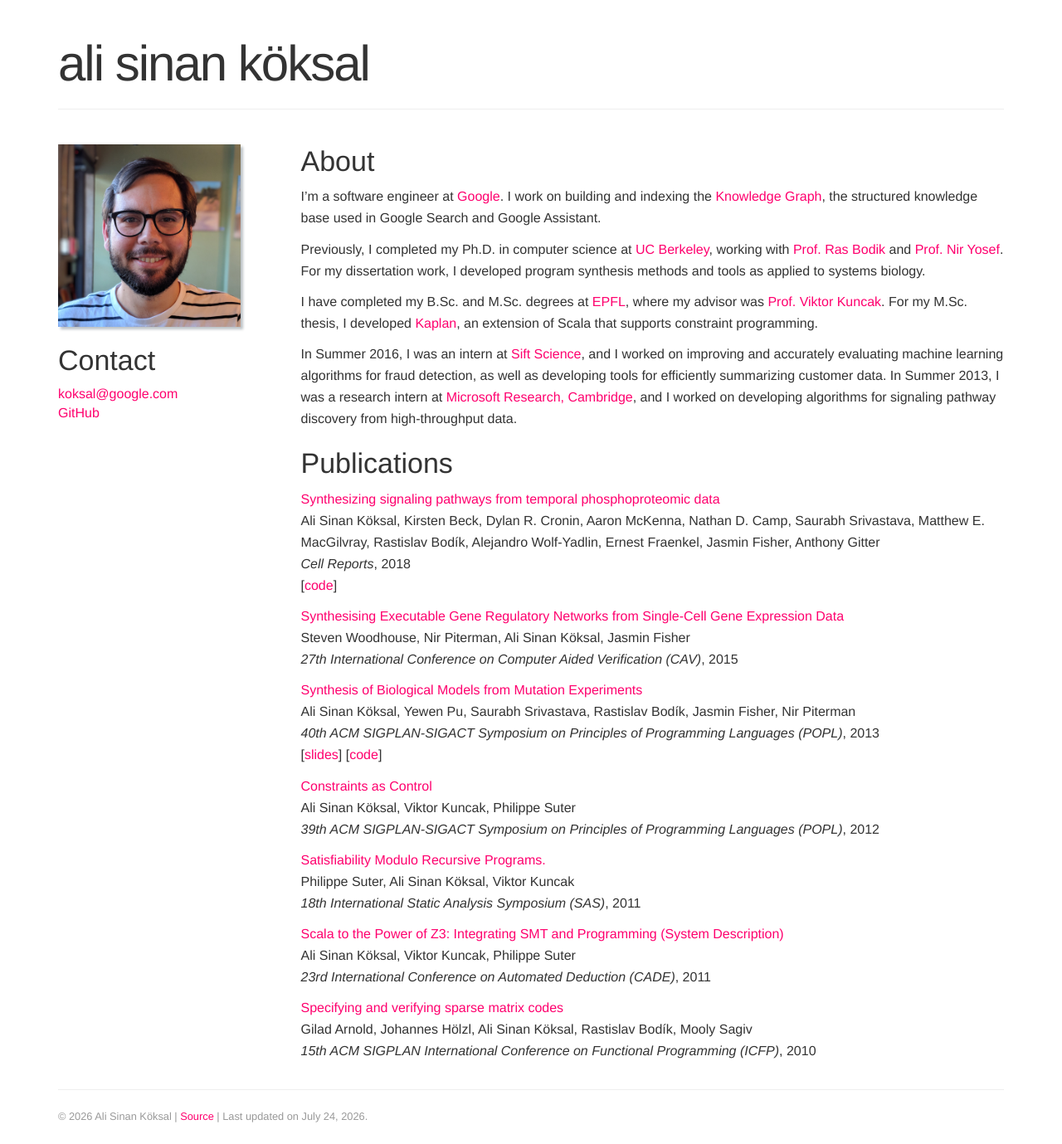
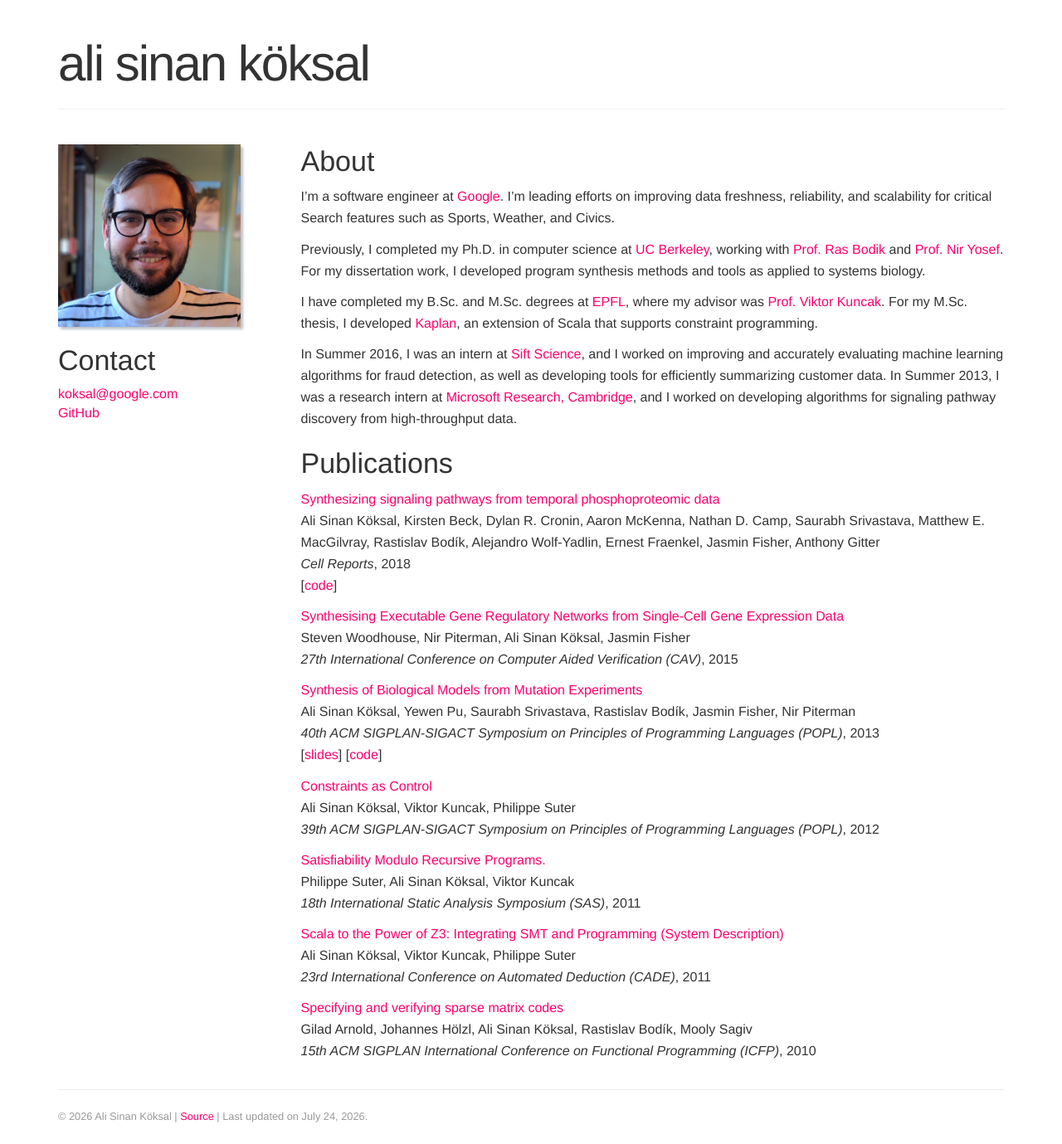
Before and after one commit to koksal/koksal.github.io, a Jekyll site: the page built from index.md, in a window 1280 px wide. Shown: the whole page at 83% size. Built offline with Jekyll 4.4.1, drawn with Linux system fonts in a browser that asks for light colours; some web fonts are replaced.

Commit message:
Update index.md

```diff
--- a/index.md
+++ b/index.md
@@ -2,7 +2,7 @@
 layout: default
 ---
 
-I'm a software engineer at [Google]. I work on building and indexing the [Knowledge Graph][kg], the structured knowledge base used in Google Search and Google Assistant.
+I'm a software engineer at [Google]. I’m leading efforts on improving data freshness, reliability, and scalability for critical Search features such as Sports, Weather, and Civics.
 
 Previously, I completed my Ph.D. in computer science at [UC Berkeley], working with [Prof. Ras Bodik][bodik] and [Prof. Nir Yosef][yosef]. For my dissertation work, I developed program synthesis methods and tools as applied to systems biology.
 
```
